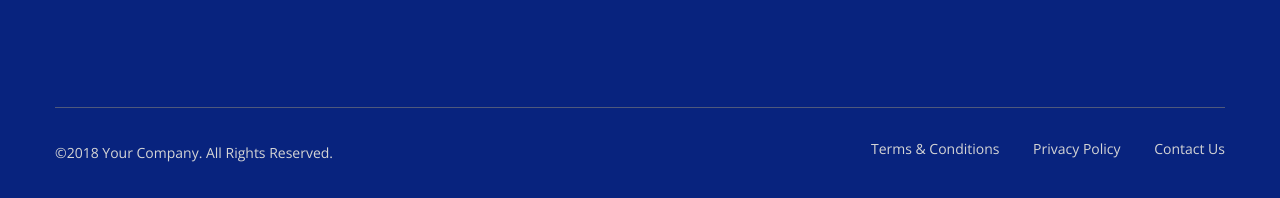
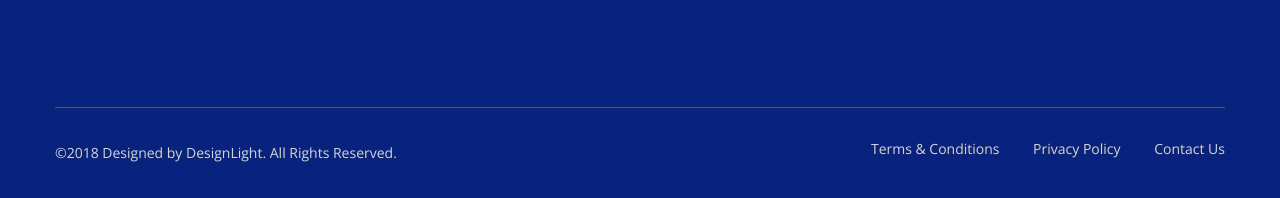
Before and after one commit to RejowanHossain/fairbizz, a plain HTML site: page index.html in a window 1280 px wide. Shown: the part 5768-5966 px from the top of the page. Drawn offline with nearby package versions, Linux system fonts and the light colour scheme.

Commit message:
Update index.html

```diff
--- a/index.html
+++ b/index.html
@@ -655,7 +655,7 @@
           <div class="row">
             <div class="col-xl-6 col-lg-6 col-md-6">
               <div class="copyright">
-                <p>©2018 Your Company. All Rights Reserved.</p>
+                <p>©2018 Designed by DesignLight. All Rights Reserved.</p>
               </div>
             </div>
             <div class="col-xl-6 col-lg-6 col-md-6">
```
